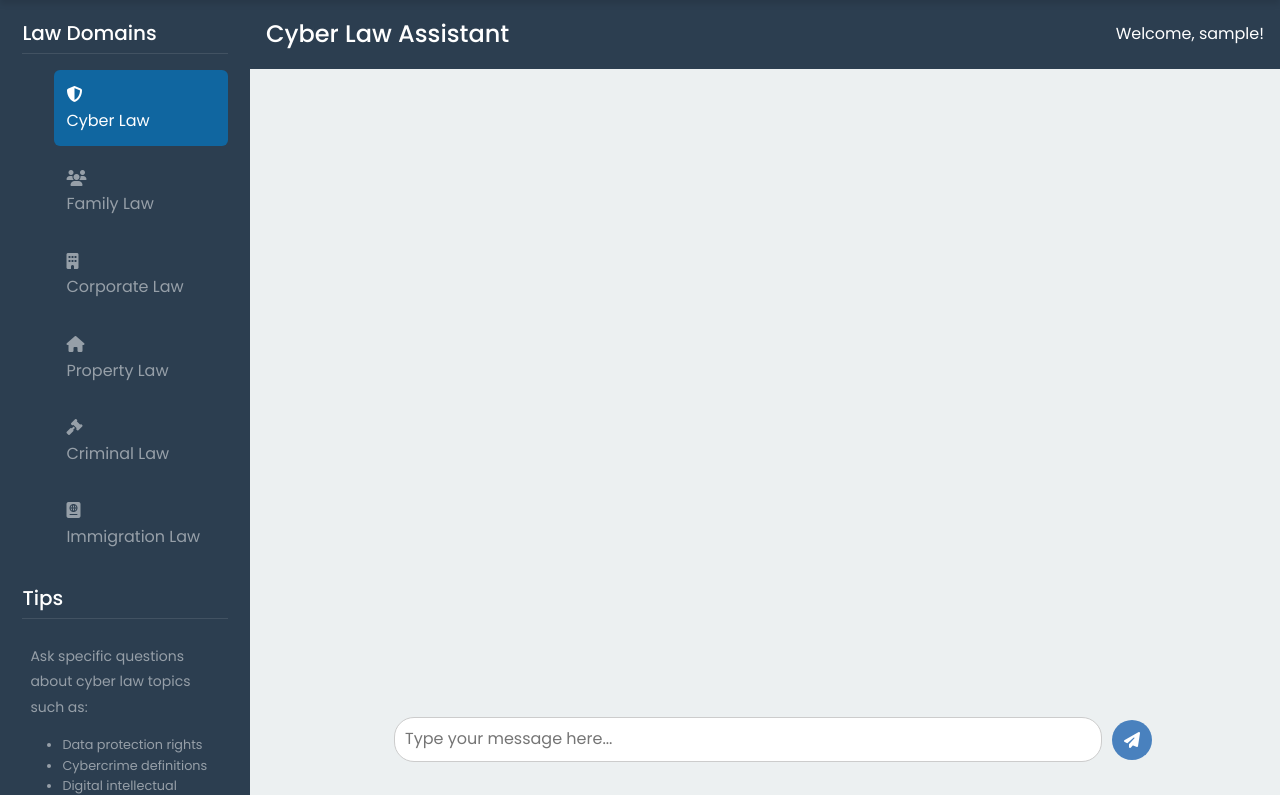
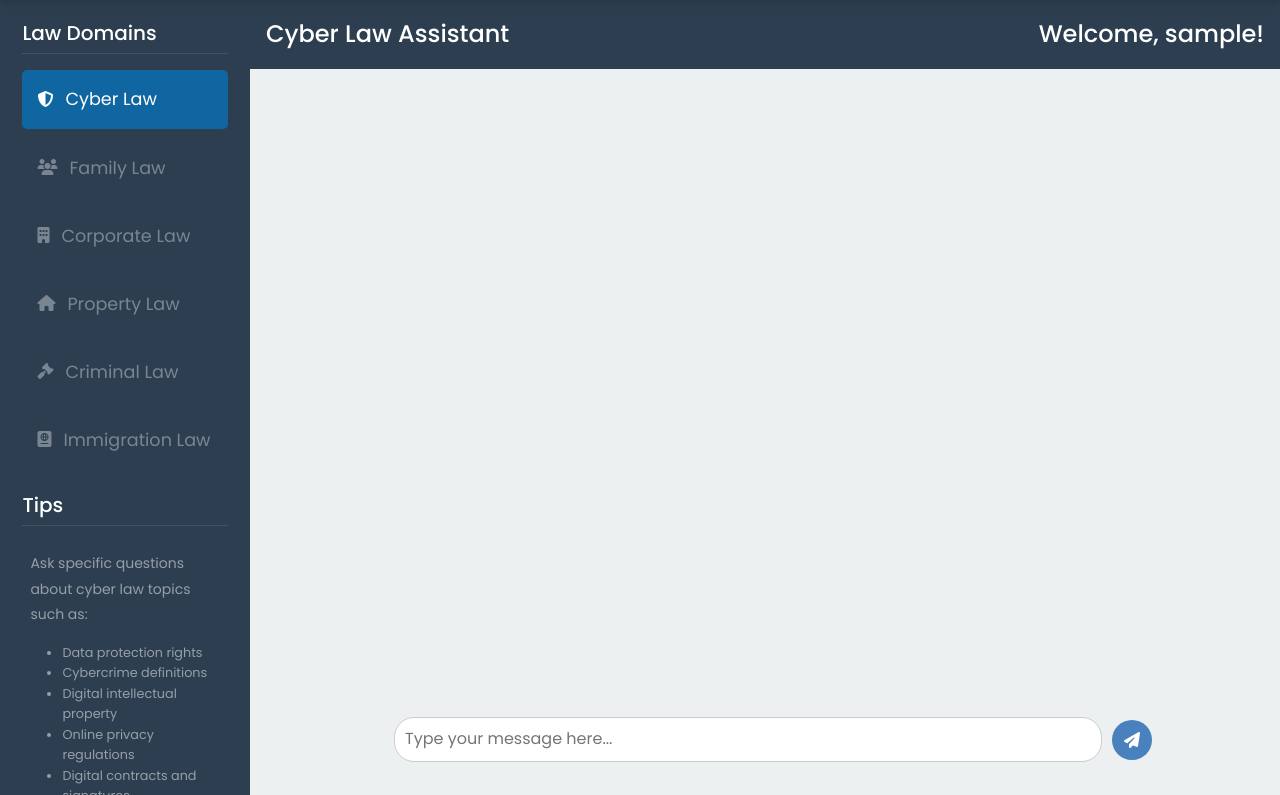
Before and after one commit to ukr-TA/LegalAssist, a Python web app: template templates/chat.html in a window 1280 px wide. Shown: the part 112-907 px from the top of the page. Run offline with Jinja, Linux system fonts and the light colour scheme; the template is opened without the code that fills it: most values are stand-ins (such as "Sample title", 1, 10 or a date in 2020).

Commit message:
renovation

```diff
--- a/static/css/style.css
+++ b/static/css/style.css
@@ -262,18 +262,6 @@ a:hover {
     position: relative;
 }
 
-/* .section-title::after {
-    content: '';
-    position: absolute;
-    bottom: -10px;
-    left: 50%;
-    transform: translateX(-50%);
-    width: 80px;
-    height: 4px;
-    background-color: var(--secondary-color);
-    border-radius: 2px;
-} */
-
 .features-grid {
     display: grid;
     grid-template-columns: repeat(auto-fit, minmax(300px, 1fr));
@@ -348,7 +336,12 @@ a:hover {
     transform: translateY(-5px);
     box-shadow: 0 10px 20px rgba(0, 0, 0, 0.1);
 }
-
+.domain-item-icon {
+  margin-right: 0.75rem;
+}
+.domain-item-title {
+  font-size: 1.1rem;
+}
 .domain-icon {
     width: 80px;
     height: 80px;
@@ -380,11 +373,6 @@ a:hover {
     opacity: 0;
     transition: var(--transition);
 }
-
-.domain-card.disabled:hover .coming-soon {
-    opacity: 1;
-}
-
 /* Form Styles */
 .form-container {
     max-width: 500px;
@@ -447,17 +435,6 @@ a:hover {
     margin-top: 1.5rem;
 }
 
-
-/* .chat-input-container {
-    position: fixed;
-    bottom: 0;
-    left: 0;
-    right: 0;
-    background: #fff;
-    padding: 1rem 0;
-    box-shadow: 0 -2px 10px rgba(0, 0, 0, 0.1);
-    z-index: 1000;
-} */
 .chat-input-container {
     position: absolute;
     bottom: 0;
@@ -468,14 +445,7 @@ a:hover {
     box-shadow: 0 -2px 10px rgba(0, 0, 0, 0.1);
 }
 
-/* .chat-body {
-    flex: 1 ;
-    height: calc(100vh - 70px);
-    /* overflow-y: auto ; */
-    /* padding: 20px;
-    padding-top: 70px; /* Add padding to prevent content from being hidden behind input */
- /* Add padding to prevent content from being hidden behind input */
-/* } */
+
 .chat-body {
     height: calc(100vh - 180px); /* Adjust height based on your header and input heights */
     overflow-y: auto;
@@ -484,13 +454,6 @@ a:hover {
     padding: 20px;
 }
 
-
-/* .chat-input {
-    display: flex;
-    gap: 10px;
-    padding: 0 16px;
-    padding-bottom: 87px;
-} */
 
 .chat-input {
     position: sticky;
@@ -501,22 +464,6 @@ a:hover {
     align-items: center;
 }
 
-/* .chat-input-field {
-    flex: 1;
-    padding: 12px 20px;
-    border: 1px solid #e0e0e0;
-    border-radius: 25px;
-    font-size: 14px;
-    outline: none;
-} */
-
-/* .chat-input-field {
-    flex: 1;
-    padding: 12px 15px;
-    border-radius: 20px;
-    border: 1px solid #ccc;
-    outline: none;
-} */
 
 .chat-input-field {
     flex: 1;
@@ -542,21 +489,6 @@ a:hover {
     height: 45px;
 }
 
-/* .chat-send-btn {
-    background: #3498db;
-    color: white;
-    border: none;
-    border-radius: 50%;
-    width: 45px;
-    height: 45px;
-    display: flex;
-    align-items: center;
-    justify-content: center;
-    cursor: pointer;
-    transition: background 0.3s ease;
-} */
-
-
 .chat-send-btn {
     margin-left: 10px;
     background-color: #4981be;
@@ -575,17 +507,6 @@ a:hover {
 }
 
 
-
-/* Chat Interface */
-/* .chat-container {
-    display: flex;
-    flex-direction: column;
-    height: calc(100vh - 60px);
-    background-color: white;
-} */
-
-
-
 .chat-header {
     background-color: var(--primary-color);
     color: white;
@@ -600,28 +521,11 @@ a:hover {
     font-weight: 500;
 }
 
-/* .chat-body {
-    flex: 1;
-    padding: 1rem;
-    overflow-y: auto;
-    background-color: var(--light-gray);
-} */
-
-/* .message {
-    margin-bottom: 1rem;
-    display: flex;
-    flex-direction: column;
-} */
-
 .message {
     max-width: 80%;
     margin-bottom: 15px;
     clear: both;
 }
-
-/* .message-user {
-    align-items: flex-end;
-} */
 
 
 .message-user {
@@ -632,10 +536,6 @@ a:hover {
     padding: 10px 15px;
     margin-left: auto;
 }
-/*
-.message-bot {
-    align-items: flex-start;
-} */
 
 .message-bot {
     align-self: flex-start;
@@ -644,16 +544,6 @@ a:hover {
     padding: 10px 15px;
 }
 
-/* .message-content {
-    max-width: 70%;
-    padding: 0.75rem 1rem;
-    border-radius: 1.5rem;
-    position: relative;
-} */
-
-/* .message-content {
-    word-wrap: break-word;
-} */
  .message-content {
     word-wrap: break-word;
     padding: 10px 15px;
@@ -667,11 +557,6 @@ a:hover {
     margin-left: auto;
 }
 
-/* .message-user .message-content {
-    background-color: var(--secondary-color);
-    color: white;
-    border-bottom-right-radius: 0;
-} */
 
 .message-user .message-content {
     background-color: #4981be;
@@ -686,19 +571,6 @@ a:hover {
     background-color: #f0f0f0;
     border-radius: 18px 18px 18px 0;
 }
-
-/* .message-bot .message-content {
-    background-color: var(--light-color);
-    color: var(--dark-color);
-    border-bottom-left-radius: 0;
-} */
-/*
-.message-time {
-    font-size: 0.75rem;
-    color: var(--dark-gray);
-    margin-top: 0.25rem;
-} */
-
 .message-time {
     font-size: 0.7rem;
     opacity: 0.7;
@@ -712,49 +584,10 @@ a:hover {
   .chat-body:not(.message) > :contains("11:00 PM") {
     display: none !important;
   }
-
-
-/* .chat-input {
-    padding: 1rem;
-    background-color: white;
-    border-top: 1px solid #eee;
-    display: flex;
-    align-items: center;
-} */
-/*
-.chat-input-field {
-    flex: 1;
-    padding: 0.75rem;
-    border: 1px solid #ddd;
-    border-radius: 2rem;
-    font-size: 1rem;
-} */
-
 .chat-input-field:focus {
     border-color: var(--secondary-color);
     outline: none;
 }
-
-/* .chat-send-btn {
-    background-color: var(--secondary-color);
-    color: white;
-    width: 45px;
-    height: 45px;
-    border-radius: 50%;
-    border: none;
-    margin-left: 0.5rem;
-    cursor: pointer;
-    display: flex;
-    justify-content: center;
-    align-items: center;
-    font-size: 1.25rem;
-    transition: var(--transition);
-} */
-
-/* .chat-send-btn:hover {
-    background-color: #2980b9;
-} */
-
 /* Sidebar (for domains in chat) */
 .chat-sidebar {
     width: 250px;
@@ -771,30 +604,73 @@ a:hover {
     border-bottom: 1px solid rgba(255, 255, 255, 0.1);
 }
 
-.domains-list {
-    list-style: none;
+ .domains-list {
+  list-style: none;
+  padding: 0;
+  margin: 0;
 }
 
-.domain-item {
-    padding: 0.75rem;
-    border-radius: var(--border-radius);
-    margin-bottom: 0.5rem;
-    cursor: pointer;
-    transition: var(--transition);
+ .domain-item {
+  position: relative;
+  padding: 15px;
+  margin-bottom: 10px;
+  display: flex;
+  align-items: center;
+  border-radius: 5px;
+  transition: all 0.5s ease;
+}
+.domain-item:not(.active):hover {
+background-color: #1266A0;
+background-color: rgba(0, 0, 0, 0.343);
+opacity: 1;
+position: relative;
+/* content: "Coming Soon"; */
+}
+
+ .domain-item.disabled:hover::after {
+  content: "Coming Soon";
+  position: absolute;
+  left: 50%;
+  top: 50%;
+  transform: translate(-50%, -50%);
+  color: white;
+  font-size: 1rem;
+  font-weight: bold;
+  z-index: 10;
+  padding-top: 17px;
+  padding-bottom: 17px;
+  text-align: center;
+  border-radius: 5px;
+  width: 100%;
+}
+.domain-item:not(.active):hover::after {
+  opacity: 1;
+}
+
+/* Fade out the original text when hovering */
+.domain-item.disabled:hover .domain-item-title,
+.domain-item.disabled:hover .domain-item-icon {
+  opacity: 0.3;
 }
 
 .domain-item.active {
     background-color: var(--secondary-color);
+     /* background-color: #2563eb;  */
+  color: white;
 }
 
 .domain-item.disabled {
-    opacity: 0.5;
+    transition: all 0.3s ease;
+    position: relative;
+    opacity: 0.7;
+    color: #9ca3af;
     cursor: not-allowed;
 }
 
-.domain-item:not(.disabled):hover {
-    background-color: rgba(255, 255, 255, 0.1);
+.domain-item.disabled:hover::after {
+  background-color: rgba(0, 0, 0, 0.7);
 }
+
 
 /* Alert/Flash messages */
 .alert {
@@ -854,16 +730,6 @@ a:hover {
     position: relative;
     padding-bottom: 0.5rem;
 }
-
-/* .footer-title::after {
-    content: '';
-    position: absolute;
-    bottom: 0;
-    left: 0;
-    width: 50px;
-    height: 2px;
-    background-color: var(--secondary-color);
-} */
 
 .footer-links {
     list-style: none;
--- a/templates/chat.html
+++ b/templates/chat.html
@@ -8,13 +8,14 @@
     <link href="https://fonts.googleapis.com/css2?family=Poppins:wght@300;400;500;600;700&display=swap" rel="stylesheet">
     <link rel="stylesheet" href="https://cdn.jsdelivr.net/npm/bootstrap@5.2.3/dist/css/bootstrap.min.css">
     <link rel="stylesheet" href="/static/css/style.css">
+
 </head>
 <body>
     <!-- Header -->
     <header class="header">
         <div class="container">
             <nav class="navbar">
-                <a href="/" class="logo">Legal<span>Assist</span></a>
+                <a href="/templates/index.html" class="logo">Legal<span>Assist</span></a>
                 <button class="mobile-menu-btn">
                     <i class="fas fa-bars"></i>
                 </button>
@@ -42,22 +43,28 @@
                     <li class="domain-item disabled">
                         <div class="domain-item-icon"><i class="fas fa-users"></i></div>
                         <span class="domain-item-title">Family Law</span>
+                        <!-- <div class="coming-soon-chat">Coming Soon</div> -->
+
                     </li>
                     <li class="domain-item disabled">
                         <div class="domain-item-icon"><i class="fas fa-building"></i></div>
                         <span class="domain-item-title">Corporate Law</span>
+                        <!-- <div class="coming-soon-chat">Coming Soon</div> -->
                     </li>
                     <li class="domain-item disabled">
                         <div class="domain-item-icon"><i class="fas fa-home"></i></div>
                         <span class="domain-item-title">Property Law</span>
+                        <!-- <div class="coming-soon-chat">Coming Soon</div> -->
                     </li>
                     <li class="domain-item disabled">
                         <div class="domain-item-icon"><i class="fas fa-gavel"></i></div>
                         <span class="domain-item-title">Criminal Law</span>
+                        <!-- <div class="coming-soon-chat">Coming Soon</div> -->
                     </li>
                     <li class="domain-item disabled">
                         <div class="domain-item-icon"><i class="fas fa-passport"></i></div>
                         <span class="domain-item-title">Immigration Law</span>
+                        <!-- <div class="coming-soon-chat">Coming Soon</div> -->
                     </li>
                 </ul>
 
@@ -83,9 +90,12 @@
                     <div class="chat-title">
                         <span class="current-domain">Cyber Law</span> Assistant
                     </div>
-                    <div class="user-info">
+                    <!-- <div class="user-info">
                         Welcome, {{ username }}!
-                    </div>
+                    </div> -->
+                    <div class="chat-title">
+    Welcome, {{ username }}!
+</div>
                 </div>
                 <div class="chat-body">
                     <!-- Messages appear here -->
```
